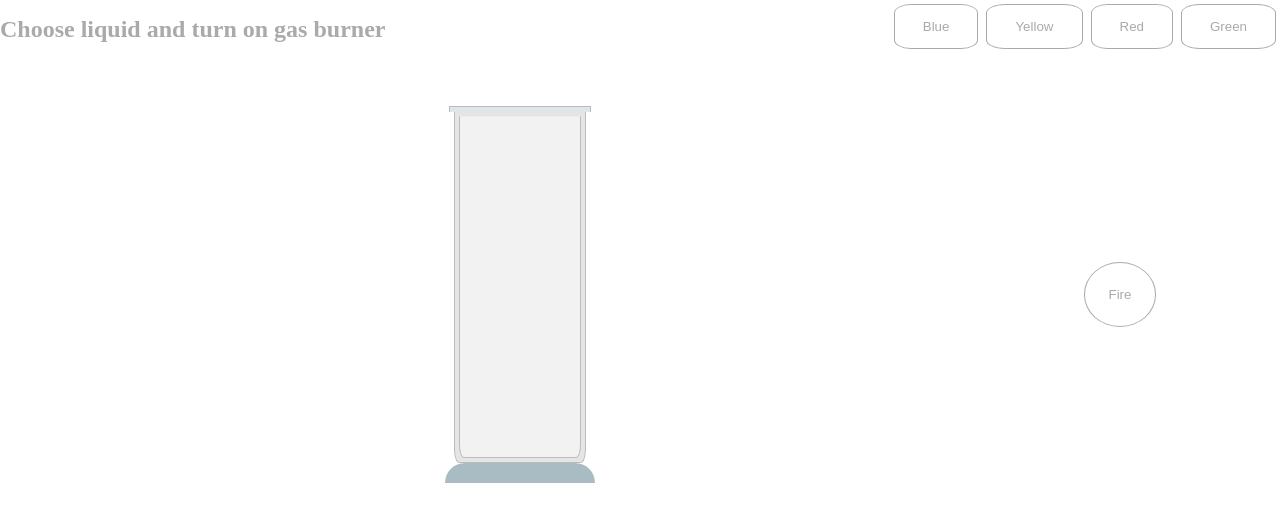
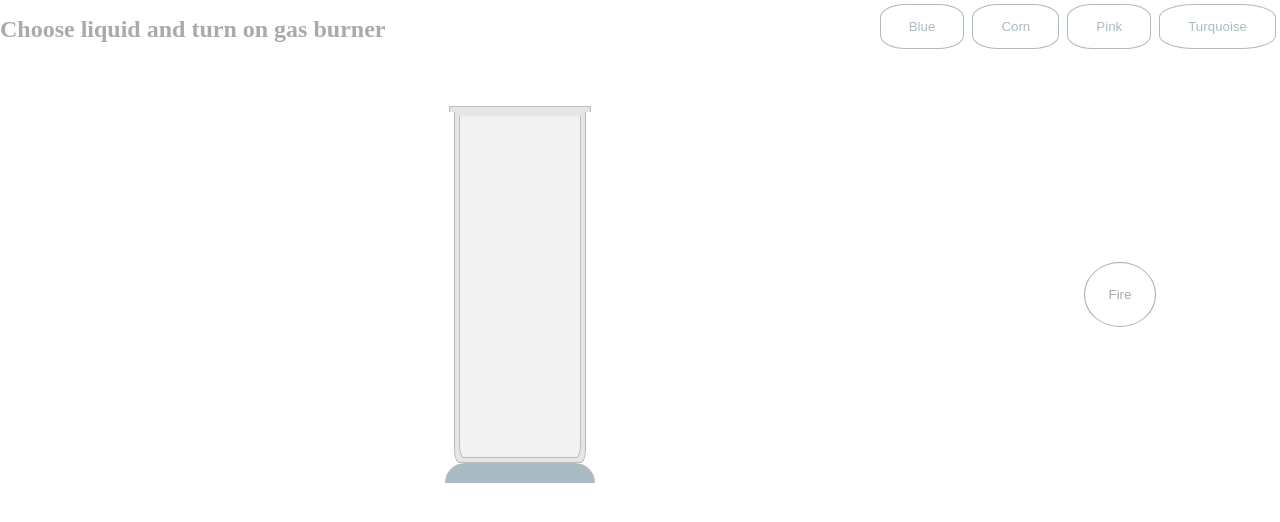
Before and after one commit to mrTibet/liquids, a plain HTML site: page index.html in a window 1280 px wide. Drawn offline with Linux system fonts and the light colour scheme.

Commit message:
change colors

```diff
--- a/index.html
+++ b/index.html
@@ -16,30 +16,30 @@
         <div class="buttons active-btn" id="home-blue">
 
             <button class="btn" data-target="home-blue">Blue</button>
-            <button class="btn" data-target="yellow">Yellow</button>
-            <button class="btn" data-target="red">Red</button>
-            <button class="btn" data-target="green">Green</button>
+            <button class="btn" data-target="yellow">Corn</button>
+            <button class="btn" data-target="red">Pink</button>
+            <button class="btn" data-target="green">Turquoise</button>
         </div>
         <div class="buttons" id="yellow">
 
             <button class="btn" data-target="home-blue">Blue</button>
-            <button class="btn" data-target="yellow">Yellow</button>
-            <button class="btn" data-target="red">Red</button>
-            <button class="btn" data-target="green">Green</button>
+            <button class="btn" data-target="yellow">Corn</button>
+            <button class="btn" data-target="red">Pink</button>
+            <button class="btn" data-target="green">Turquoise</button>
         </div>
         <div class="buttons" id="red">
 
             <button class="btn" data-target="home-blue">Blue</button>
-            <button class="btn" data-target="yellow">Yellow</button>
-            <button class="btn" data-target="red">Red</button>
-            <button class="btn" data-target="green">Green</button>
+            <button class="btn" data-target="yellow">Corn</button>
+            <button class="btn" data-target="red">Pink</button>
+            <button class="btn" data-target="green">Turquoise</button>
         </div>
         <div class="buttons" id="green">
 
             <button class="btn" data-target="home-blue">Blue</button>
-            <button class="btn" data-target="yellow">Yellow</button>
-            <button class="btn" data-target="red">Red</button>
-            <button class="btn" data-target="green">Green</button>
+            <button class="btn" data-target="yellow">Corn</button>
+            <button class="btn" data-target="red">Pink</button>
+            <button class="btn" data-target="green">Turquoise</button>
         </div>
         </div>
     <main>
@@ -68,13 +68,16 @@
         <div class="gas-burner"></div>
         </div>
         <div class="control-burner">
+            <div class="information-b">
+                <h1 id='tit'>Choose liquid and turn on gas burner</h1>
+            </div>
             <button id="fire" data-target="fire">Fire</button>
         </div>
 
     </main>
-    <footer class="information-b">
+    <!--<footer class="information-b">
         <h1 id='tit'>Choose liquid and turn on gas burner</h1>
-    </footer>
+    </footer>-->
 
 </body>
 </html>
--- a/style.css
+++ b/style.css
@@ -1,6 +1,6 @@
 body{
     margin: 0;
-    /*background-color: #71b9ce;*/
+    /*background-color: #F2F5FF;*/
 }
 main{
     display: flex;
@@ -12,8 +12,9 @@ main{
 }
 .control-burner{
     display: flex;
-    justify-content: center;
+    justify-content: space-around;
     align-items: center;
+    flex-direction: column;
     width: 20%;
 }
 .field{
@@ -52,12 +53,12 @@ main{
     height: 340px;
     border-bottom-left-radius: 4%;
     border-bottom-right-radius: 4%;
-    transition: all 3s ease-out;
+    transition: all 1.2s ease-out;
 }
 .line{
     width: 140px;
     height: 5px;
-    background-color: #dfe6e9;
+    background-color:rgba( 0, 0, 0, 0.1);
     border-top: 1px solid #bbb;
     border-right: 1px solid #bbb;
     border-left: 1px solid #bbb;
@@ -69,15 +70,15 @@ main{
 }
 .yellow{
     display: flex;
-   background-color: rgb(251, 198, 7);
+   background-color: #F5E960;
 }
 .red{
     display: flex;
-    background-color: rgb(253, 25, 13);
+    background-color: #F49097;
 }
 .green{
     display: flex;
-    background-color: rgb(62, 199, 20);
+    background-color: #55D6C2;
 }
 /*buttons*/
 .buttons {
@@ -90,12 +91,15 @@ main{
 }
 .btn{
     padding: 14px 28px;
-    border-radius: 20%;
-    border: 1px solid  #AAAAAA ;
-    color:  #AAAAAA;
+    border-radius: 30%;
+    /*border: 1px solid  #AAAAAA ;
+    color:  #AAAAAA;*/
+    border: 1px solid  #aabcc3 ;
+    color:  #aabcc3;
     background: rgba( 255, 255, 255, 0.50);
     margin: 4px;
     cursor: pointer;
+    outline: none;
 }
 .btn:hover{
     box-shadow: 0 12px 16px 0 rgba(0,0,0,0.24), 0 17px 50px 0 rgba(0,0,0,0.19);
@@ -108,8 +112,6 @@ h1{
     color: #AAAAAA;;
 }
 .fresh{
-    /*font-size: 3.5rem;
-    font-weight: 900;*/
     color:#fdcb6e;
 }
 /*fire and animation*/
@@ -121,6 +123,7 @@ h1{
     background: rgba( 255, 255, 255, 0.50);
     margin: 4px;
     cursor: pointer;
+    outline: none;
 }
 .fire {
     margin-top: 80px;
@@ -228,6 +231,7 @@ h1{
 
 .information-b{
     display: none;
+    text-align: center;
 }
 /*media queries*/
 @media screen and (max-width: 600px) {
```
